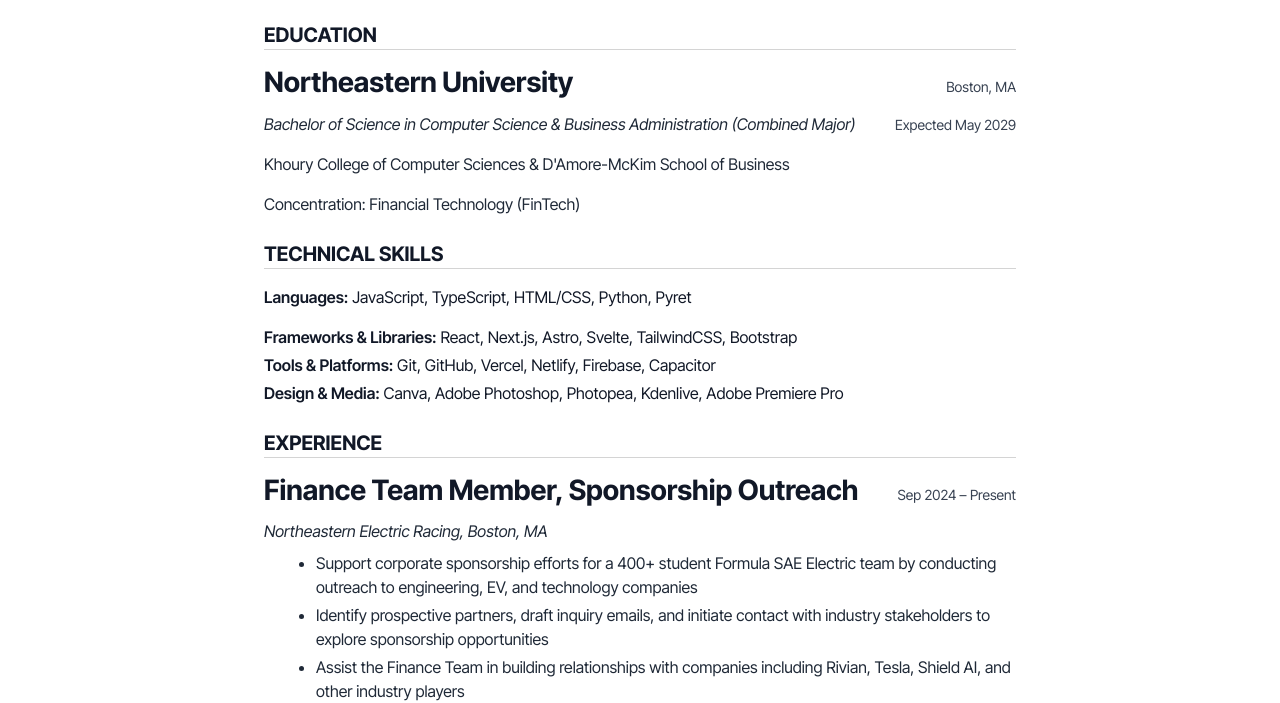
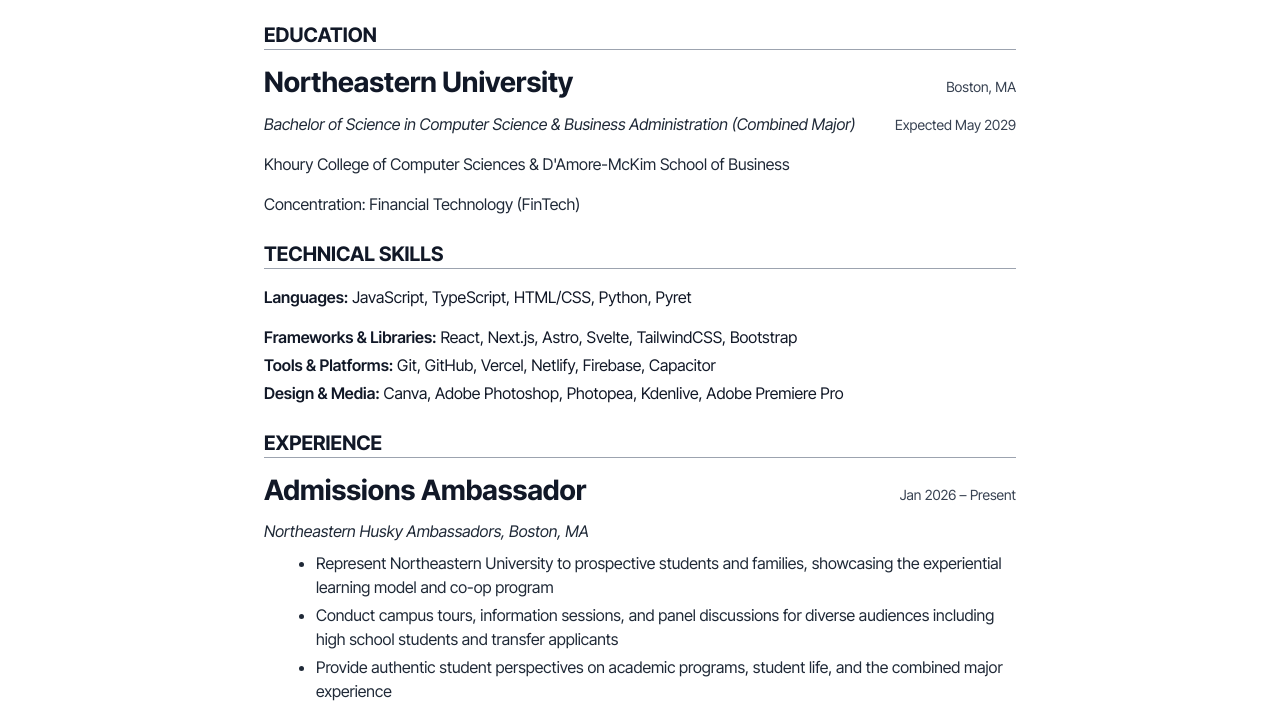
Before and after one commit to hiteacheryouare/hiteacheryouare.github.io, an Astro site: page /resume in a window 1280 px wide. Shown: the part 249-952 px from the top of the page. Built offline with nearby package versions, Linux system fonts and the light colour scheme; Astro itself is replaced by a stand-in of ours; a web font is replaced by a local one.

Commit message:
Update settings.json lastUpdateCheck and refine resume component styles and structure

```diff
--- a/src/components/ryan-mullin-resume.jsx
+++ b/src/components/ryan-mullin-resume.jsx
@@ -1,5 +1,4 @@
-export default () => {
-  return (
+export default () => (
     <div className="max-w-[8.5in] mx-auto bg-white p-8 text-gray-900 font-sans">
       {/* Header */}
       <header className="border-b-2 border-gray-800 pb-4 mb-6">
@@ -17,7 +16,7 @@ export default () => {
 
       {/* Education */}
       <section className="mb-6">
-        <h2 className="text-xl font-bold text-gray-900 border-b border-neutral-300 mb-3">EDUCATION</h2>
+        <h2 className="text-xl font-bold text-gray-900 border-b border-gray-400 mb-3">EDUCATION</h2>
         <div className="mb-3">
           <div className="flex justify-between items-baseline mb-1">
             <h3 className="font-bold text-gray-900">Northeastern University</h3>
@@ -34,7 +33,7 @@ export default () => {
 
       {/* Technical Skills */}
       <section className="mb-6">
-        <h2 className="text-xl font-bold text-gray-900 border-b border-neutral-300 mb-3">TECHNICAL SKILLS</h2>
+        <h2 className="text-xl font-bold text-gray-900 border-b border-gray-400 mb-3">TECHNICAL SKILLS</h2>
         <div className="space-y-1">
           <p><span className="font-semibold">Languages:</span> JavaScript, TypeScript, HTML/CSS, Python, Pyret</p>
           <p><span className="font-semibold">Frameworks & Libraries:</span> React, Next.js, Astro, Svelte, TailwindCSS, Bootstrap</p>
@@ -45,7 +44,21 @@ export default () => {
 
       {/* Experience */}
       <section className="mb-6">
-        <h2 className="text-xl font-bold text-gray-900 border-b border-neutral-300 mb-3">EXPERIENCE</h2>
+        <h2 className="text-xl font-bold text-gray-900 border-b border-gray-400 mb-3">EXPERIENCE</h2>
+
+        {/* Husky Ambassadors */}
+        <div className="mb-4">
+          <div className="flex justify-between items-baseline mb-1">
+            <h3 className="font-bold text-gray-900">Admissions Ambassador</h3>
+            <span className="text-sm text-gray-700">Jan 2026 – Present</span>
+          </div>
+          <p className="italic text-gray-800 mb-2">Northeastern Husky Ambassadors, Boston, MA</p>
+          <ul className="list-disc ml-5 space-y-1 text-gray-800">
+            <li>Represent Northeastern University to prospective students and families, showcasing the experiential learning model and co-op program</li>
+            <li>Conduct campus tours, information sessions, and panel discussions for diverse audiences including high school students and transfer applicants</li>
+            <li>Provide authentic student perspectives on academic programs, student life, and the combined major experience</li>
+          </ul>
+        </div>
 
         {/* NER */}
         <div className="mb-4">
@@ -58,7 +71,6 @@ export default () => {
             <li>Support corporate sponsorship efforts for a 400+ student Formula SAE Electric team by conducting outreach to engineering, EV, and technology companies</li>
             <li>Identify prospective partners, draft inquiry emails, and initiate contact with industry stakeholders to explore sponsorship opportunities</li>
             <li>Assist the Finance Team in building relationships with companies including Rivian, Tesla, Shield AI, and other industry players</li>
-            <li>Help expand the team's network of corporate supporters that provide funding and technical resources for competitive electric vehicle development</li>
           </ul>
         </div>
 
@@ -140,7 +152,7 @@ export default () => {
 
       {/* Projects */}
       <section className="mb-6">
-        <h2 className="text-xl font-bold text-gray-900 border-b border-neutral-300 mb-3">PROJECTS</h2>
+        <h2 className="text-xl font-bold text-gray-900 border-b border-gray-400 mb-3">PROJECTS</h2>
 
         <div className="mb-3">
           <div className="flex justify-between items-baseline">
@@ -211,7 +223,7 @@ export default () => {
 
       {/* Volunteer */}
       <section className="mb-6">
-        <h2 className="text-xl font-bold text-gray-900 border-b border-neutral-300 mb-3">VOLUNTEER EXPERIENCE</h2>
+        <h2 className="text-xl font-bold text-gray-900 border-b border-gray-400 mb-3">VOLUNTEER EXPERIENCE</h2>
         <div className="mb-3">
           <div className="flex justify-between items-baseline mb-1">
             <h3 className="font-bold text-gray-900">Volunteer Swim Instructor</h3>
@@ -227,10 +239,9 @@ export default () => {
 
       {/* Additional */}
       <section>
-        <h2 className="text-xl font-bold text-gray-900 border-b border-neutral-300 mb-3">ADDITIONAL</h2>
+        <h2 className="text-xl font-bold text-gray-900 border-b border-gray-400 mb-3">ADDITIONAL</h2>
         <p className="text-gray-800"><span className="font-semibold">Interests:</span> Podcast production (Between Bells Season 2), swimming, roller coaster enthusiast (56 ridden to date)</p>
         <p className="text-gray-800"><span className="font-semibold">Certifications:</span> American Red Cross Lifeguard, CPR/AED, First Aid</p>
       </section>
     </div>
   );
-}
```
Also changed, not shown: 1 other file.
